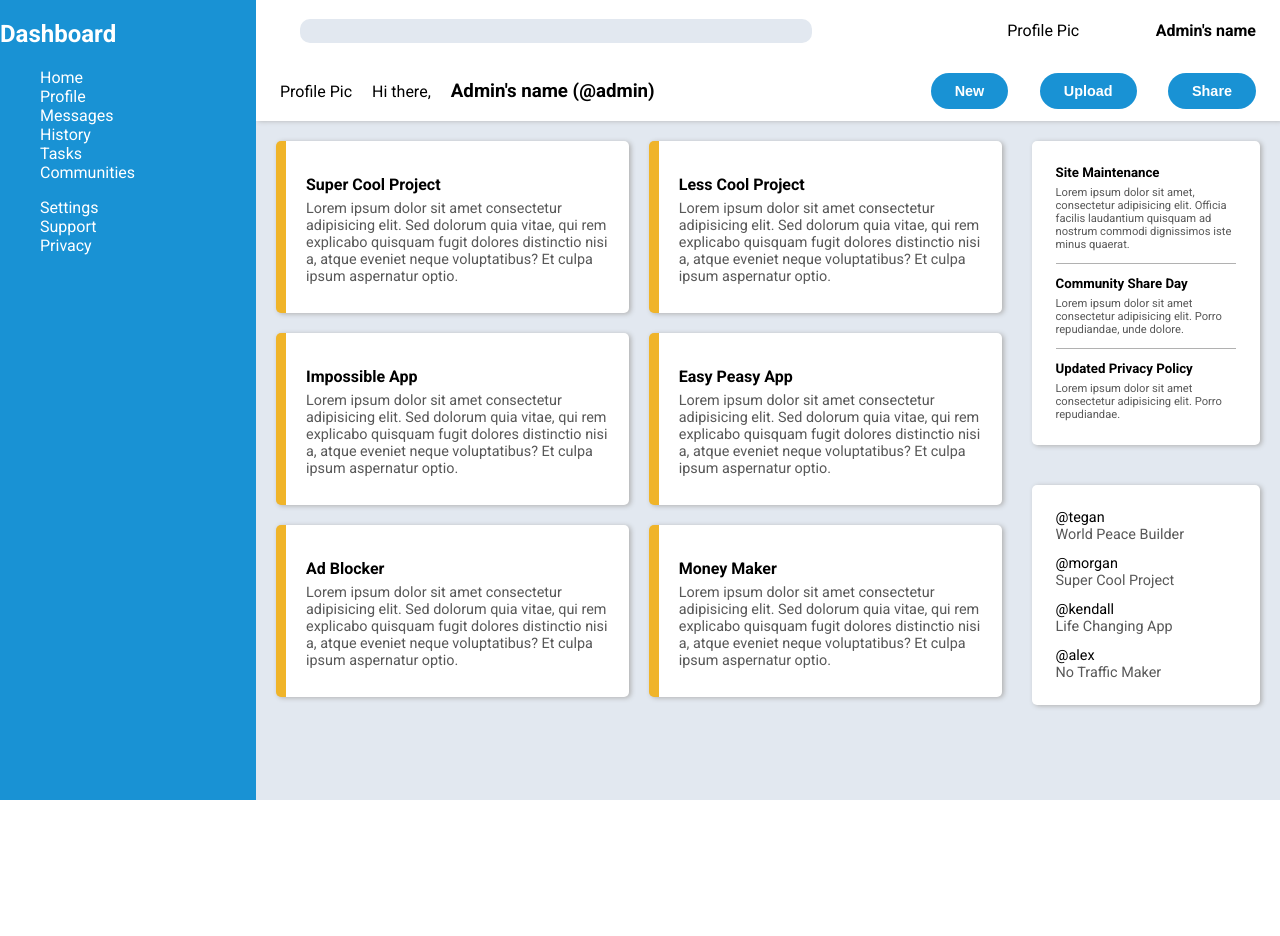
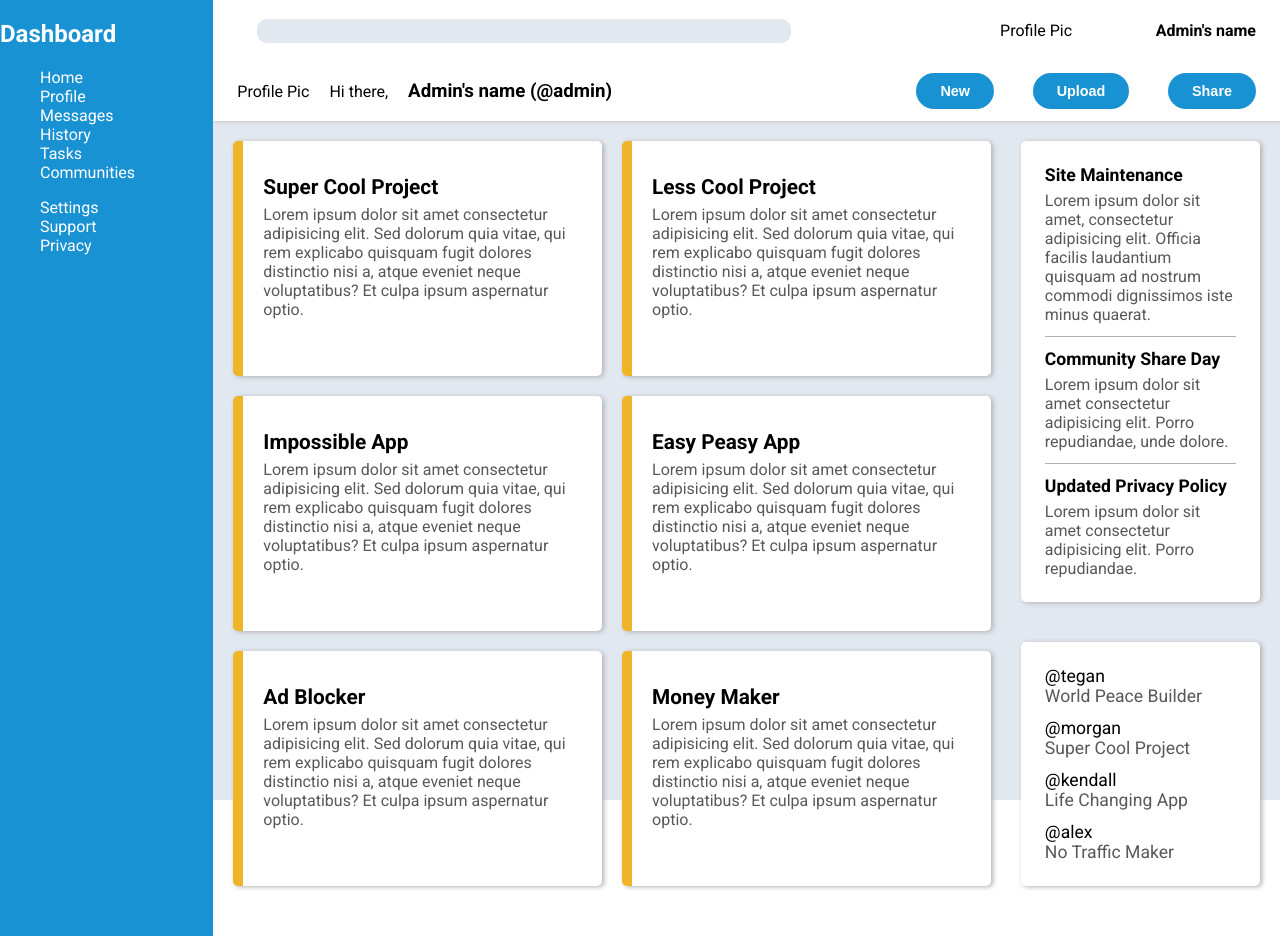
Before and after one commit to GonzaloPiombi/dashboard-grid, a plain HTML site: page index.html in a window 1280 px wide. Before the commit the page ends 800 px from the top, so only its background shows below. Drawn offline with Linux system fonts and the light colour scheme; some icons are missing; a web font is replaced by a local one.

Commit message:
Make font size bigger

```diff
--- a/styles.css
+++ b/styles.css
@@ -14,7 +14,7 @@ p {
 .container {
   background-color: #e2e8f0;
   display: grid;
-  grid-template-columns: 1fr 4fr;
+  grid-template-columns: 1fr 5fr;
   grid-template-rows: auto 1fr;
   height: 100vh;
 }
@@ -98,7 +98,6 @@ a:hover {
 
 main {
   display: grid;
-  align-items: start;
   grid-column: 2;
   grid-template-columns: 3fr 1fr;
   grid-template-rows: 1fr;
@@ -115,7 +114,7 @@ main {
 .projects {
   grid-column: 1 / 2;
   display: grid;
-  grid-template-columns: repeat(auto-fit, minmax(250px, 1fr));
+  grid-template-columns: repeat(auto-fit, minmax(300px, 1fr));
   gap: 20px;
   padding: 20px 0 0 20px;
 }
@@ -126,12 +125,12 @@ main {
 }
 
 .project-card h5 {
-  font-size: 1rem;
+  font-size: 1.3rem;
 }
 
 .project-card p {
   color: #585858;
-  font-size: 0.9rem;
+  font-size: 1rem;
 }
 
 .wrapper {
@@ -148,8 +147,12 @@ main {
 
 .announcement-card p {
   color: #585858;
-  font-size: 0.7rem;
+  font-size: 1rem;
   margin-bottom: 12px;
+}
+
+.announcement-card h5 {
+  font-size: 1.1rem;
 }
 
 .trending-card {
@@ -157,7 +160,7 @@ main {
 }
 
 .trending p {
-  font-size: 0.9rem;
+  font-size: 1.1rem;
 }
 
 .app-name {
```
